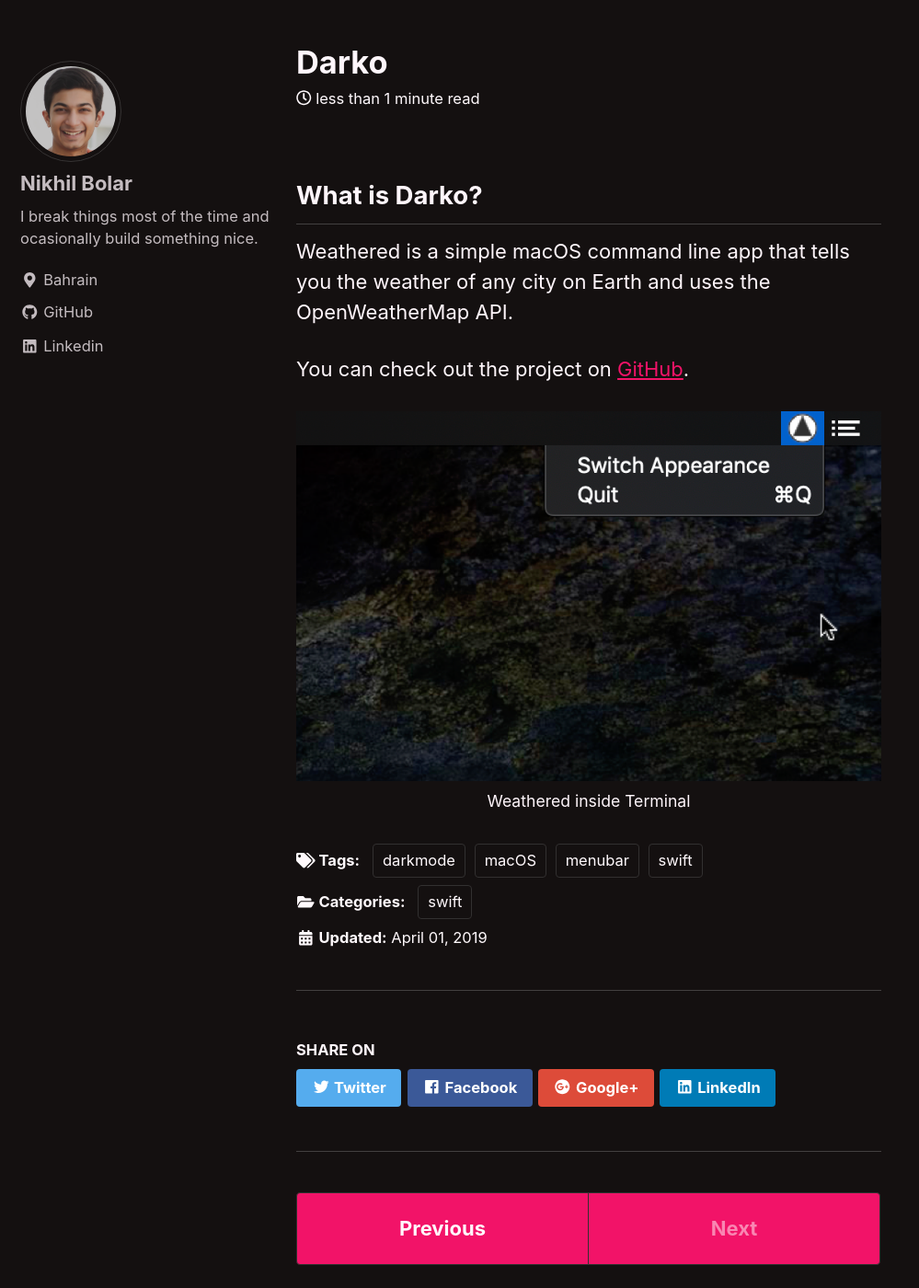
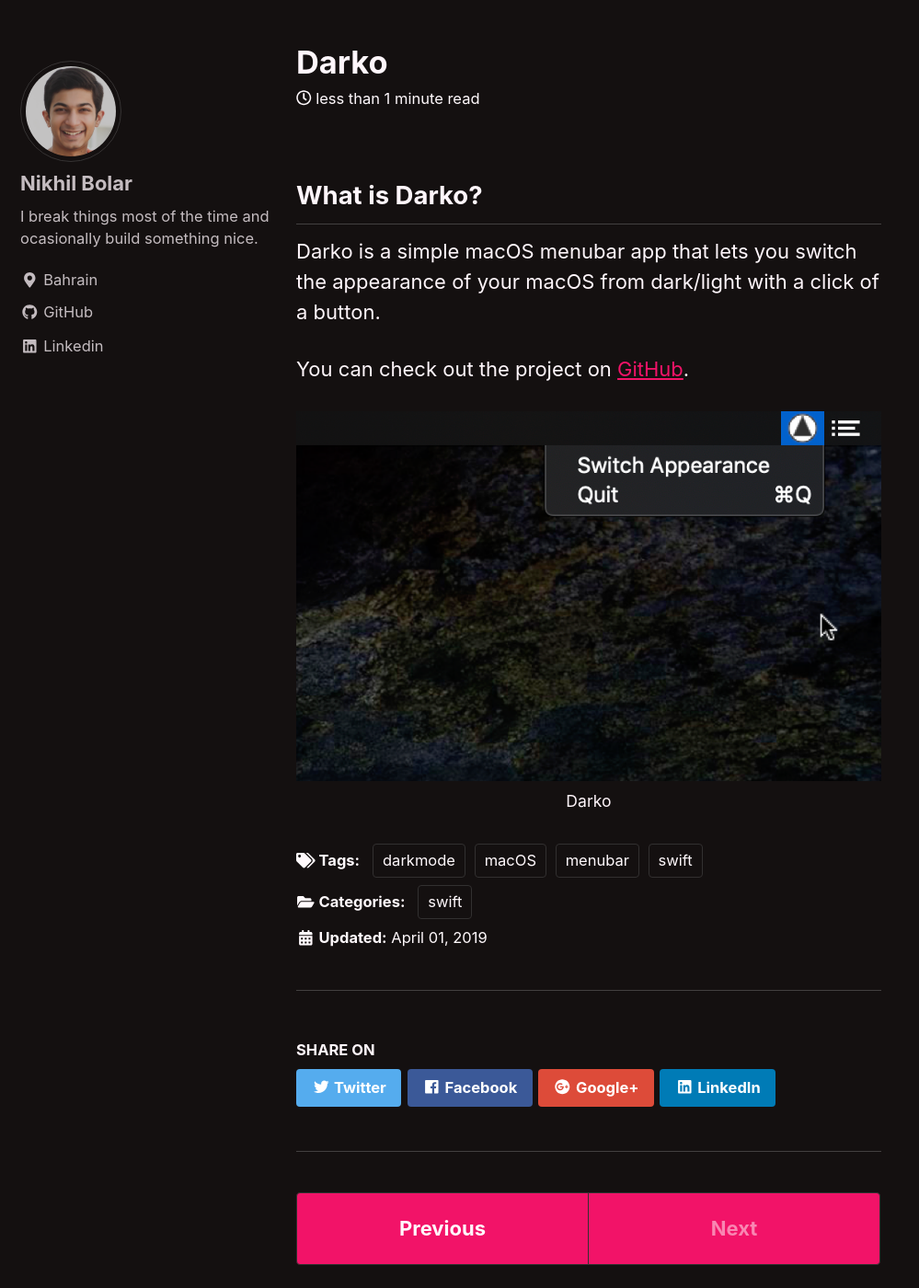
Before and after one commit to nbolar/nbolar.github.io, a Jekyll site: the page built from _posts/2019-04-01-darko.md, in a window 1280 px wide and 1400 px high, scrolled down 609 px. Shown: the whole window at 92% size, without its empty margins (0-999 px from the left). Built offline with Jekyll 4.4.1, drawn with Linux system fonts in a browser that asks for light colours; cached includes are drawn as plain includes.

Commit message:
Update 2019-04-01-darko.md

```diff
--- a/_posts/2019-04-01-darko.md
+++ b/_posts/2019-04-01-darko.md
@@ -10,8 +10,8 @@
 
 ## What is Darko?
 
-Weathered is a simple macOS command line app that tells you the weather of any city on Earth and uses the OpenWeatherMap API.
+Darko is a simple macOS menubar app that lets you switch the appearance of your macOS from dark/light with a click of a button.
 
 You can check out the project on [GitHub](https://github.com/nbolar/Darko).
 
-<div style="width:image width px; font-size:80%; text-align:center;"><img src="{{ site.url }}{{ site.baseurl }}/images/darko_screenshot.png" alt="Weathered inside Terminal" width="width" height="height" style="padding-bottom:0.5em;" />Weathered inside Terminal</div>
+<div style="width:image width px; font-size:80%; text-align:center;"><img src="{{ site.url }}{{ site.baseurl }}/images/darko_screenshot.png" alt="Darko" width="width" height="height" style="padding-bottom:0.5em;" />Darko</div>
```
